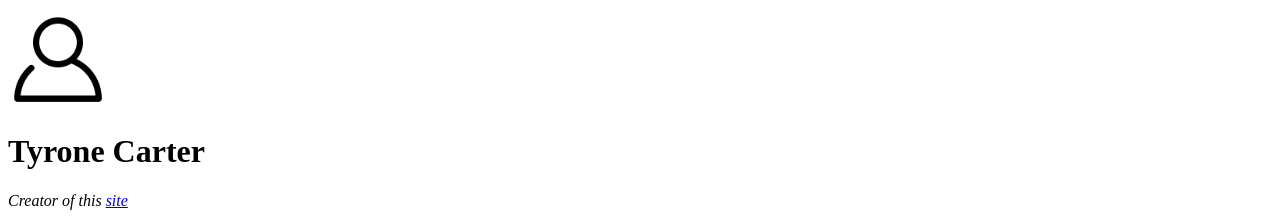
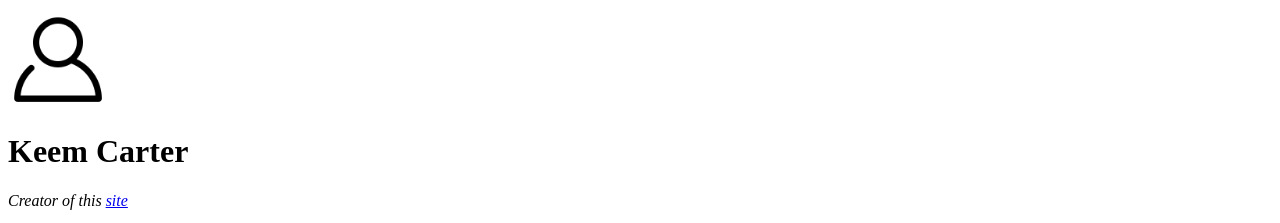
Before and after one commit to Keem5ive/CV, a plain HTML site: page index.html in a window 1280 px wide. Shown: the top 223 px of the page. Drawn offline with Linux system fonts and the light colour scheme.

Commit message:
Update index.html

```diff
--- a/index.html
+++ b/index.html
@@ -6,7 +6,7 @@
 </head>
 <body>
   <img src="Images/392531_account_friend_human_man_member_icon.png" alt="Profile Pic" height="100">
-  <h1>Tyrone Carter</h1>
+  <h1>Keem Carter</h1>
   <p><em>Creator of this <a href="http://127.0.0.1:5500/index.html">site</a></em></p>
   <p>This is my first Website, i'm 18 years old and I'm interested in the coding life. When I grow up I wanna be a mechatronic engineer even though I dont think thats a real job but it's what I want to study because I found a joy in making robots and just the mechanism of how everything works.</p>
   <hr>
```
